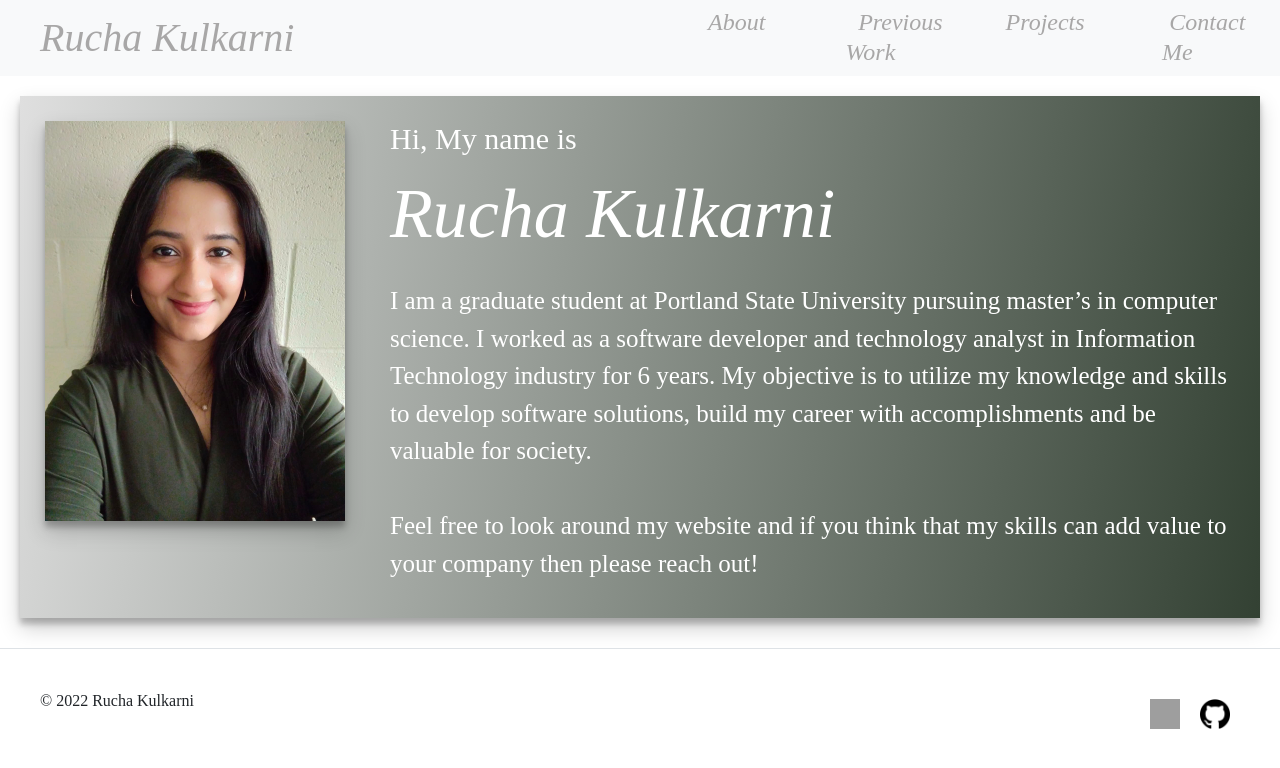
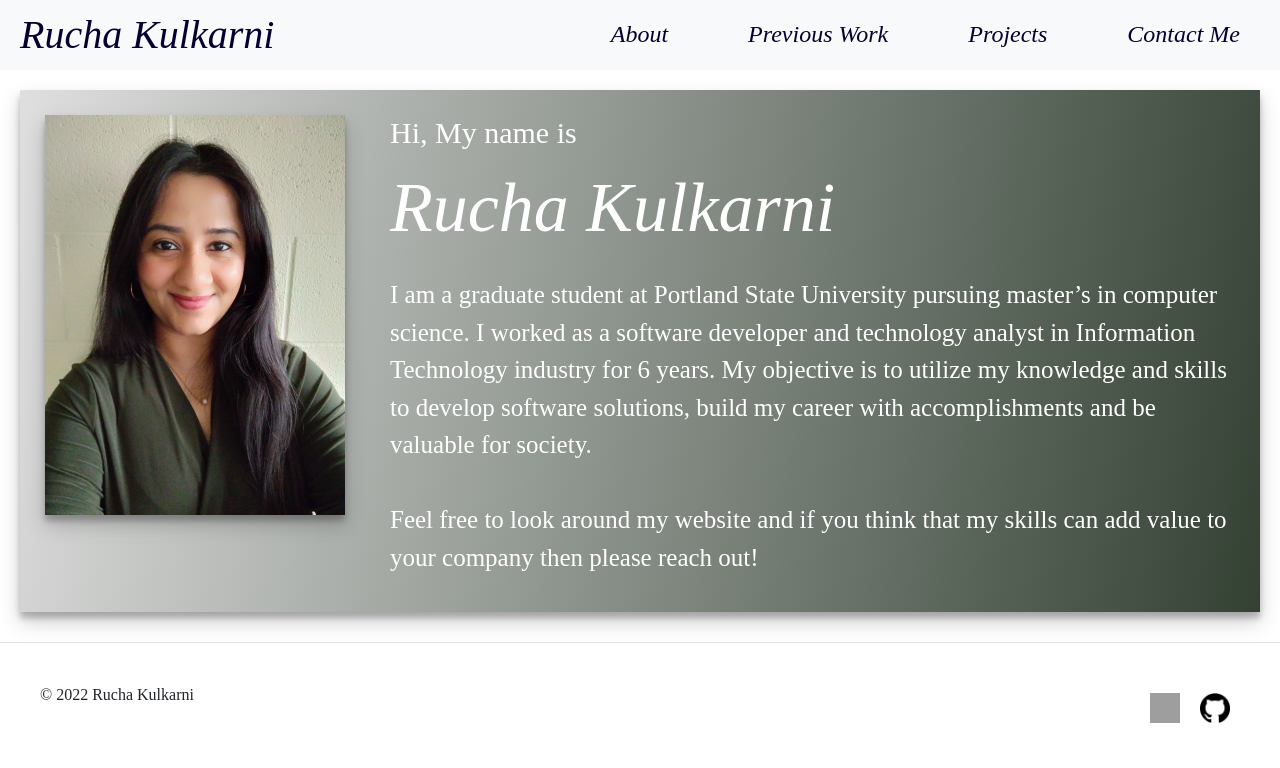
Before and after one commit to ruchakulkarni1/ruchakulkarni, a React (Create React App) app in the folder myprofile/: page / in a window 1280 px wide. Shown: the top 768 px of the page. Built offline with nearby package versions, Linux system fonts and the light colour scheme; grey boxes are pictures that could not be loaded.

Commit message:
CSS changes for Navbar

```diff
--- a/myprofile/src/App.css
+++ b/myprofile/src/App.css
@@ -40,36 +40,30 @@
 .navbar{
   display: flex;
   justify-content: space-around;
-  padding: 10px 10px;
+  padding: 0px !important;
   font-family: "Times New Roman", Times, serif;
   font-style: italic;
   font-size: 20px;
 }
 
 .navbar-brand {
-  color: rgb(223, 223, 223);
-  width: 55%;
+  color: rgb(5, 0, 48);
 }
 
 .nav-link{
-  color: rgb(223, 223, 223);
+  color: rgb(5, 0, 48);
 }
 
 .links:hover{
-  color: #000000 !important;
   text-decoration: none !important;
-}
-
-.links:active{
-  color: #6197fb !important;
-  text-decoration: none !important;
+  color: brown;
 }
 
 .links {
   display: inline;
-  color:  rgb(168, 167, 167);
-  padding-left: 30px;
-  padding-right: 30px;
+  color:  rgb(5, 0, 48);
+  padding-left: 20px;
+  padding-right: 20px;
   text-decoration: none !important;
 }
 
@@ -82,8 +76,8 @@
   border-radius: .25rem;
 }
 
-.nav-item, .links {
-  text-align: center;
+.nav-item {
+  padding: 20px;
 }
 
 .navbar-nav {
--- a/myprofile/src/App.js
+++ b/myprofile/src/App.js
@@ -19,7 +19,7 @@ function App() {
         <button class="navbar-toggler" type="button" data-toggle="collapse" data-target="#navbarNavAltMarkup" aria-controls="navbarNavAltMarkup" aria-expanded="false" aria-label="Toggle navigation">
         <span class="navbar-toggler-icon"></span>
         </button>
-        <div class="collapse navbar-collapse" id="navbarNavAltMarkup">
+        <div class="collapse navbar-collapse justify-content-end" id="navbarNavAltMarkup">
         <ul class="navbar-nav">
               <li class="nav-item">
                 <Link to="/about"><h4 class="links">About</h4></Link>
```
